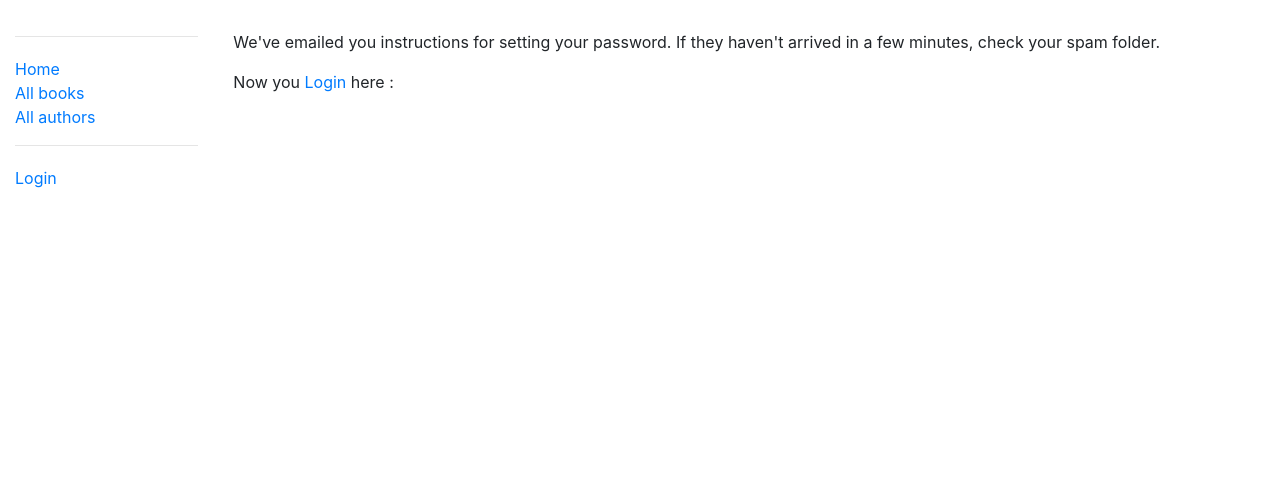
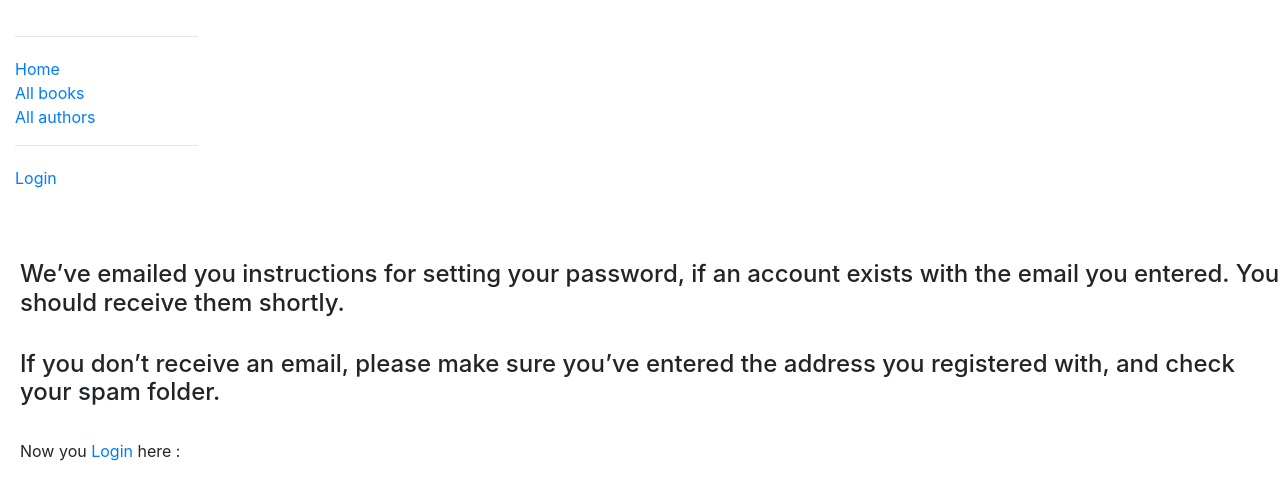
Before and after one commit to DishenMakwana/Local-Library, a Django app: a page that uses templates/registration/password_reset_done.html in a window 1280 px wide. Shown: the top 500 px of the page. Run offline with Django 3.2, Linux system fonts and the light colour scheme; some libraries are stand-ins or nearby versions.

Commit message:
version 1.1.1

```diff
--- a/catalog/templates/catalog/register.html
+++ b/catalog/templates/catalog/register.html
@@ -9,7 +9,7 @@ Registration Form
         {% csrf_token %}
         {{form.as_p}}
         <br>
-        <button style="background-color:blue; color:white" class="btn btn-outline-info" type="submit">Sign Up</button>
+        <button class="btn btn-outline-info" type="submit">Sign Up</button>
     </form>
     <br>
     If you already have an account <a href="{% url 'login' %}" target="blank"><strong>login</strong></a> instead.
--- a/catalog/views.py
+++ b/catalog/views.py
@@ -195,7 +195,7 @@ def register(request):
             user = form.save()
             username = form.cleaned_data.get('username')
             login(request, user)
-            return redirect("calalog:index")
+            return redirect("index")
         else:
             for msg in form.error_messages:
                 print(form.error_messages[msg])
--- a/templates/registration/password_reset_done.html
+++ b/templates/registration/password_reset_done.html
@@ -5,8 +5,11 @@ Password Reset Done
 
 {% block content %}
 <div style="margin-left:20px;margin-top:30px">
-    <p>We've emailed you instructions for setting your password. If they haven't arrived in a few minutes, check your
-        spam folder.</p>
+    <h4>We’ve emailed you instructions for setting your password, if an account exists with the email you
+        entered. You should receive them shortly.</h4>
+    <br><h4>If you don’t receive an email, please make sure you’ve entered the address you registered with, and
+        check your spam folder.</h4>
+    <br>
     <p>Now you <a href="{% url 'login'%}?next={{request.path}}">Login</a> here : </p>
 </div>
 {% endblock %}
```
Also changed, not shown: db.sqlite3.
